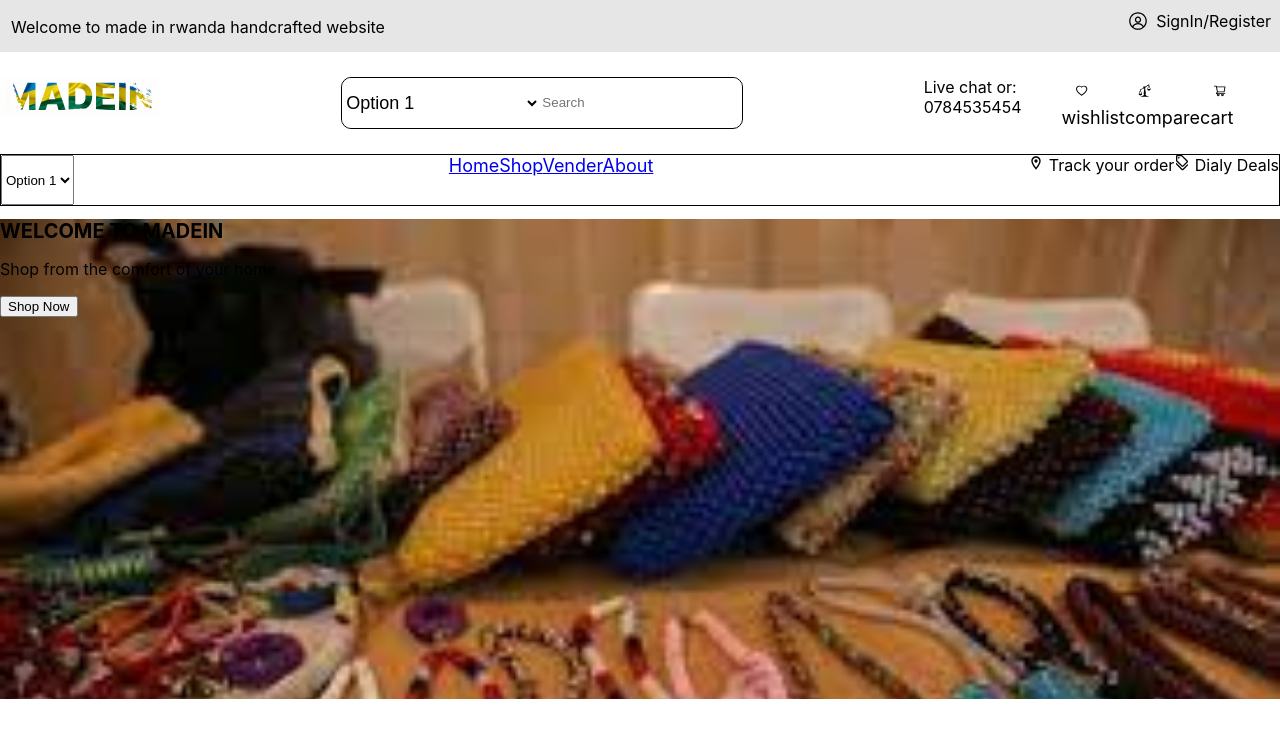
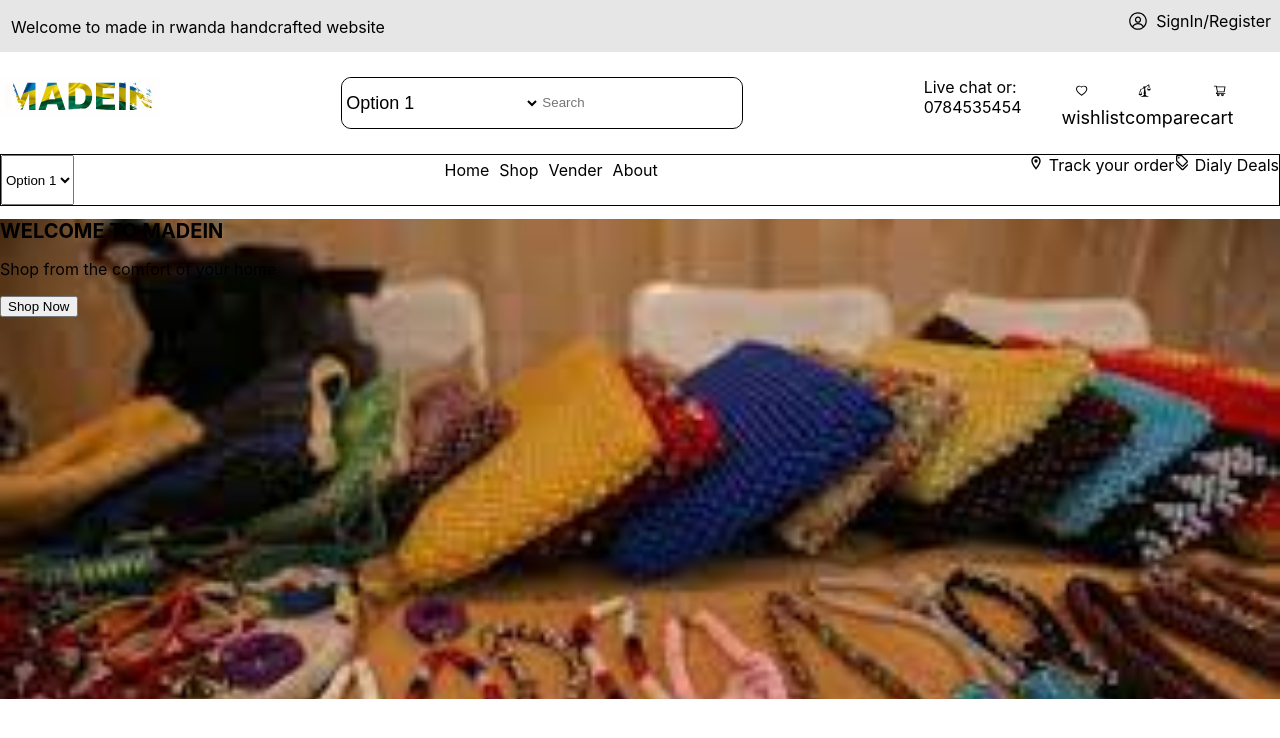
Before and after one commit to IshKevin/handcraft-e-commerce, a React (Create React App) app: page / in a window 1280 px wide. Shown: the top 738 px of the page. Built offline with nearby package versions, Linux system fonts and the light colour scheme.

Commit message:
subheader

```diff
--- a/src/Components/Home/SubHeader/SubHeader.css
+++ b/src/Components/Home/SubHeader/SubHeader.css
@@ -72,7 +72,7 @@
 
 .nav-link {
   text-decoration: none;
-  color: black;
-  font-size: large;
+  color: #000;
   cursor: pointer;
+  margin: 5px;
 }/*# sourceMappingURL=SubHeader.css.map */
--- a/src/Components/Home/SubHeader/SubHeader.js
+++ b/src/Components/Home/SubHeader/SubHeader.js
@@ -52,10 +52,10 @@ const SubHeader = () => {
           <option value="option3">Option 3</option>
         </select>
         <div className='nav-link'>
-        <Link to='#' >Home</Link>
-        <Link to='#'>Shop</Link>
-        <Link to='/vender '>Vender</Link>
-        <Link to='#'>About</Link>
+        <Link  to='#'className='nav-link'>Home</Link>
+        <Link to='#'className='nav-link'>Shop</Link>
+        <Link to='/vender ' className='nav-link'>Vender</Link>
+        <Link to='#'className='nav-link'>About</Link>
         </div>
         <div>
             <MdOutlineLocationOn/> Track your order
--- a/src/Components/Home/SubHeader/SubHeader.scss
+++ b/src/Components/Home/SubHeader/SubHeader.scss
@@ -6,6 +6,7 @@ $width:400px;
 $subwidth:200px;
 $height:50px;
 $subheight:47px;
+$shadow-color: blue;
 
 
 .subHeader{
@@ -87,7 +88,8 @@ $subheight:47px;
 }
 
 .nav-link{
-
     text-decoration: none;
     color: #000;
     cursor: pointer;
+    margin :5px;
+}
```
Also changed, not shown: 1 other file (tests, documents, lock files or other folders).
